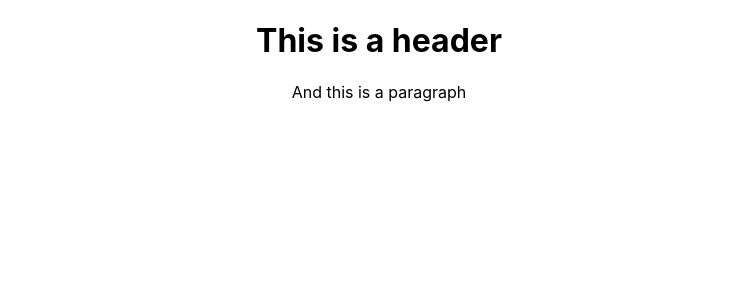
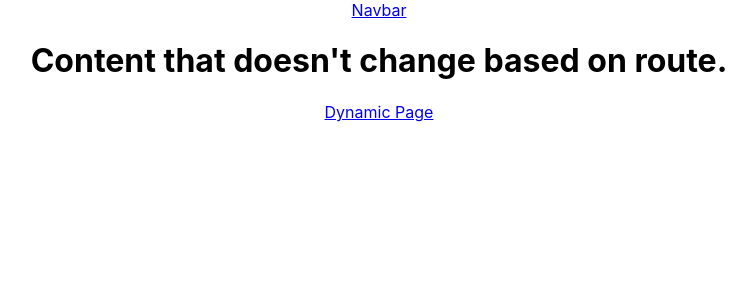
Before and after one commit to shan18/Learn-ReactJS, a React (Create React App) app: page /about in a window 1280 px wide. Shown: the top 300 px of the page, without its empty margins (261-1017 px from the left). Built offline with nearby package versions, Linux system fonts and the light colour scheme.

Commit message:
React Router

```diff
--- a/package.json
+++ b/package.json
@@ -6,6 +6,8 @@
     "react": "^16.5.2",
     "react-dom": "^16.5.2",
     "react-markdown": "^4.0.3",
+    "react-router": "^4.3.1",
+    "react-router-dom": "^4.3.1",
     "react-scripts": "2.0.4",
     "react-youtube": "^7.8.0",
     "whatwg-fetch": "^3.0.0"
--- a/src/App.js
+++ b/src/App.js
@@ -1,21 +1,50 @@
 import React, { Component } from 'react'
 
-// import PostList from './posts/PostList'
-// import ConstLetVar from './constletvar/ConstLetVar'
-// import ReactYoutubeExample from './thirdParty/ReactYoutubeExample'
-import ReactMarkdownExample from './thirdParty/ReactMarkdownExample'
+import { BrowserRouter, Route, Switch, Redirect } from 'react-router-dom'
+
+import DynamicRouteComp from './routingComps/DynamicRouteComp'
+import StaticRouteComp from './routingComps/StaticRouteComp'
+import NotFound from './routingComps/NotFound'
 
 import './App.css'
 
 class App extends Component {
   render () {
-    const input = '<h1>Hello World</h1>\n\n# This is a header\n\nAnd this is a paragraph'
+    const loggedIn = true
+    const supportHistory = 'pushState' in window.history
     return (
       <div className='App'>
-        {/* <ReactYoutubeExample videoId='_nBlN9yp9R8' /> */}
+        <nav className='nav navbar-light bg-light'>
+          <a className='navbar-brand' href='/'>Navbar</a>
+        </nav>
 
-        {/* className is used so that we can reference this component somewhere else in the app */}
-        <ReactMarkdownExample className='markdown' input={input} />
+        {/* All stuff within the BrowserRouter is dynamic i.e. it will change based on what the path is */}
+        {/*
+          Going back through the navigation history reloads the cached pages. 'forceRefresh' parameter automatically
+          refreshes the pages if they are loaded from the navigation history.
+        */}
+        <BrowserRouter forceRefresh={!supportHistory}>
+          <Switch> {/* It is like the switch conditional statement in other languages */}
+
+            {/* exact specifies that the url will not work for anything else other than '/about' */}
+            <Route exact path='/about' component={StaticRouteComp} />
+
+            {/* This is a variable path i.e. it can take /posts/abc, /posts/dawd/ e.t.c. */}
+            <Route path='/posts/:slug' component={DynamicRouteComp} />
+
+            {/* This runs when the path does not match any of the cases */}
+            <Route component={NotFound} />
+
+            {/* Conditional Routing */}
+            <Route exact path='/user' render={() => (
+              loggedIn === true ? (
+                <Redirect to='/posts/hello-there/' />
+              ) : (
+                <StaticRouteComp />
+              )
+            )} />
+          </Switch>
+        </BrowserRouter>
       </div>
     )
   }
--- /dev/null
+++ b/src/routingComps/DynamicRouteComp.js
@@ -0,0 +1,35 @@
+import React, { Component } from 'react'
+
+import { Link } from 'react-router-dom'
+
+class DynamicRouteComp extends Component {
+  componentDidMount () {
+    const { slug } = this.props.match.params
+
+    // this.performLookup(slug) // api call
+
+    /*
+     * This runs when the slug we called is not found in out api and so we want to redirect he user to someplace else
+    */
+
+    // const { history } = this.props
+    // const supportHistory = 'pushState' in window.history
+    // if (supportHistory) {
+    //   history.pushState(null, '/not-found') // if the browser supports the new javascript version
+    // } else {
+    //   window.location = '/dashboard' // for browers using the older version of javascript
+    // }
+  }
+
+  render () {
+    const { slug } = this.props.match.params
+    return (
+      <div>
+        <h1>{slug} that changes based on route</h1>
+        <Link className='some-link' to='/about/'>Static Page</Link>
+      </div>
+    )
+  }
+}
+
+export default DynamicRouteComp
--- /dev/null
+++ b/src/routingComps/NotFound.js
@@ -0,0 +1,11 @@
+import React, { Component } from 'react'
+
+class NotFound extends Component {
+  render () {
+    return (
+      <h1>Page Not Found</h1>
+    )
+  }
+}
+
+export default NotFound
--- /dev/null
+++ b/src/routingComps/StaticRouteComp.js
@@ -0,0 +1,22 @@
+import React, { Component } from 'react'
+
+import { Link } from 'react-router-dom'
+
+class StaticRouteComp extends Component {
+  render () {
+    return (
+      <div>
+        <h1>Content that doesn't change based on route.</h1>
+
+        {/*
+          * This works equivalent to the <a> tag but we use <Link> because it just renders out the particular component
+            instead of reloading the entire page.
+          * This will work only inside <BrowserRouter>
+        */}
+        <Link className='some-link' to='/posts/dynamic/'>Dynamic Page</Link>
+      </div>
+    )
+  }
+}
+
+export default StaticRouteComp
```
Also changed, not shown: 1 other file (tests, documents, lock files or other folders).
